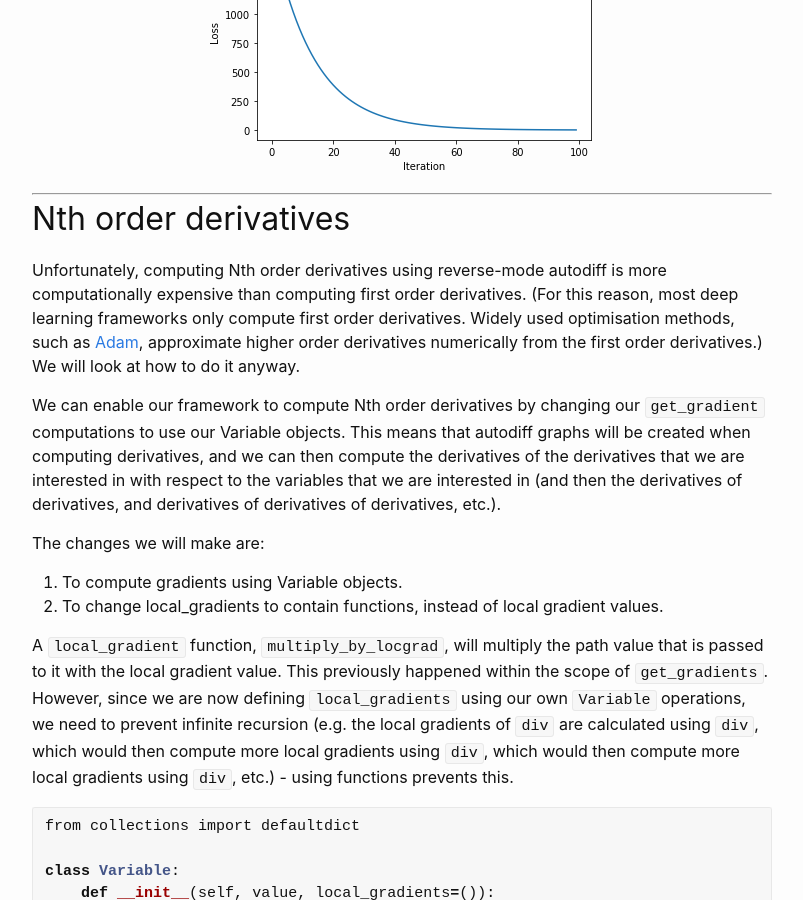
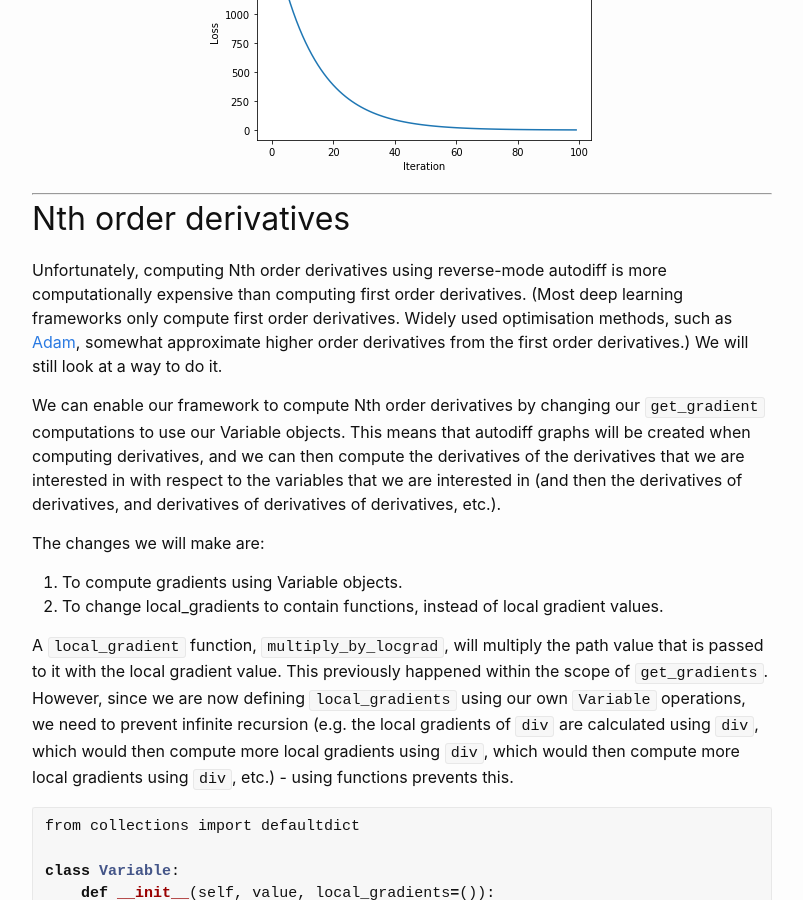
Before and after one commit to sradc/sradc.github.io, a Jekyll site: the page built from _posts/2020-06-11-autodiff.md, in a window 1280 px wide and 900 px high, scrolled down 11166 px. Shown: the whole window, without its empty margins (238-1041 px from the left). Built offline with Jekyll 4.4.1, drawn with Linux system fonts in a browser that asks for light colours; formulas are drawn with MathJax 3; comment, search, counter and statistics services are not loaded.

Commit message:
slightly reworded

```diff
--- a/_posts/2020-06-11-autodiff.md
+++ b/_posts/2020-06-11-autodiff.md
@@ -505,7 +505,7 @@
 
 ## Nth order derivatives
 
-Unfortunately, computing Nth order derivatives using reverse-mode autodiff is more computationally expensive than computing first order derivatives. (For this reason, most deep learning frameworks only compute first order derivatives. Widely used optimisation methods, such as [Adam](https://arxiv.org/abs/1412.6980), approximate higher order derivatives numerically from the first order derivatives.) We will look at how to do it anyway.
+Unfortunately, computing Nth order derivatives using reverse-mode autodiff is more computationally expensive than computing first order derivatives. (Most deep learning frameworks only compute first order derivatives. Widely used optimisation methods, such as [Adam](https://arxiv.org/abs/1412.6980), somewhat approximate higher order derivatives from the first order derivatives.) We will still look at a way to do it.
 
 We can enable our framework to compute Nth order derivatives by changing our `get_gradient` computations to use our Variable objects. This means that autodiff graphs will be created when computing derivatives, and we can then compute the derivatives of the derivatives that we are interested in with respect to the variables that we are interested in (and then the derivatives of derivatives, and derivatives of derivatives of derivatives, etc.).
 
```
